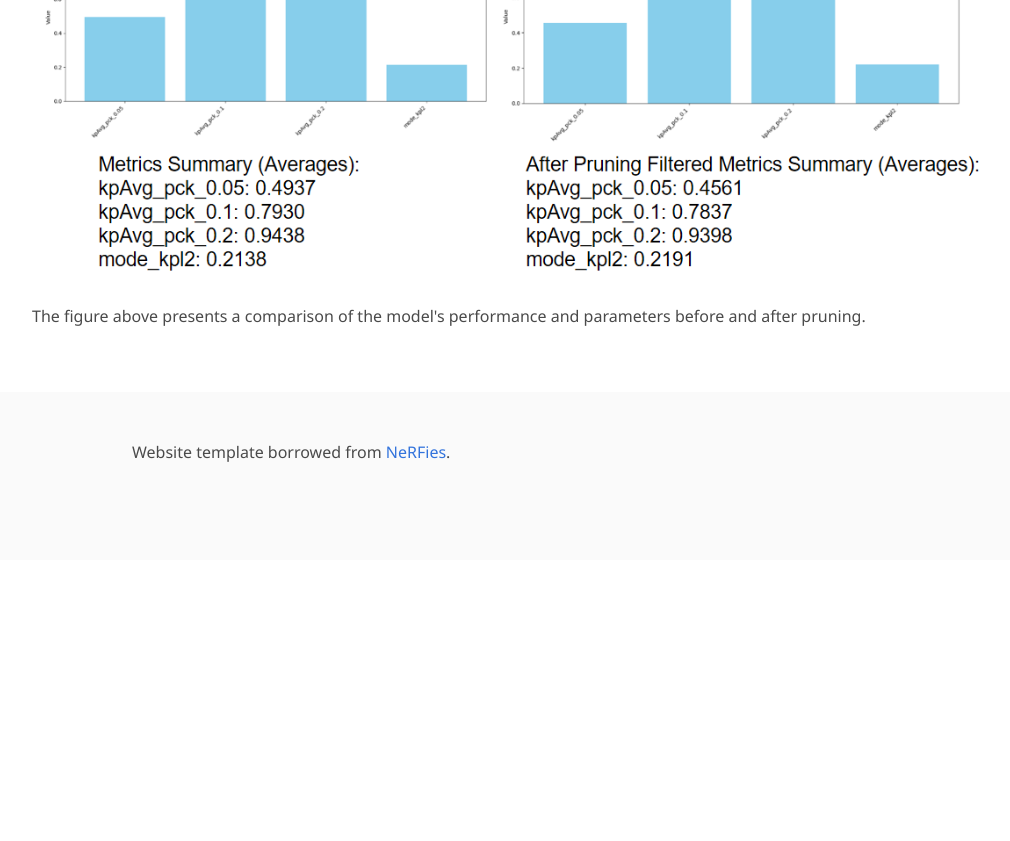
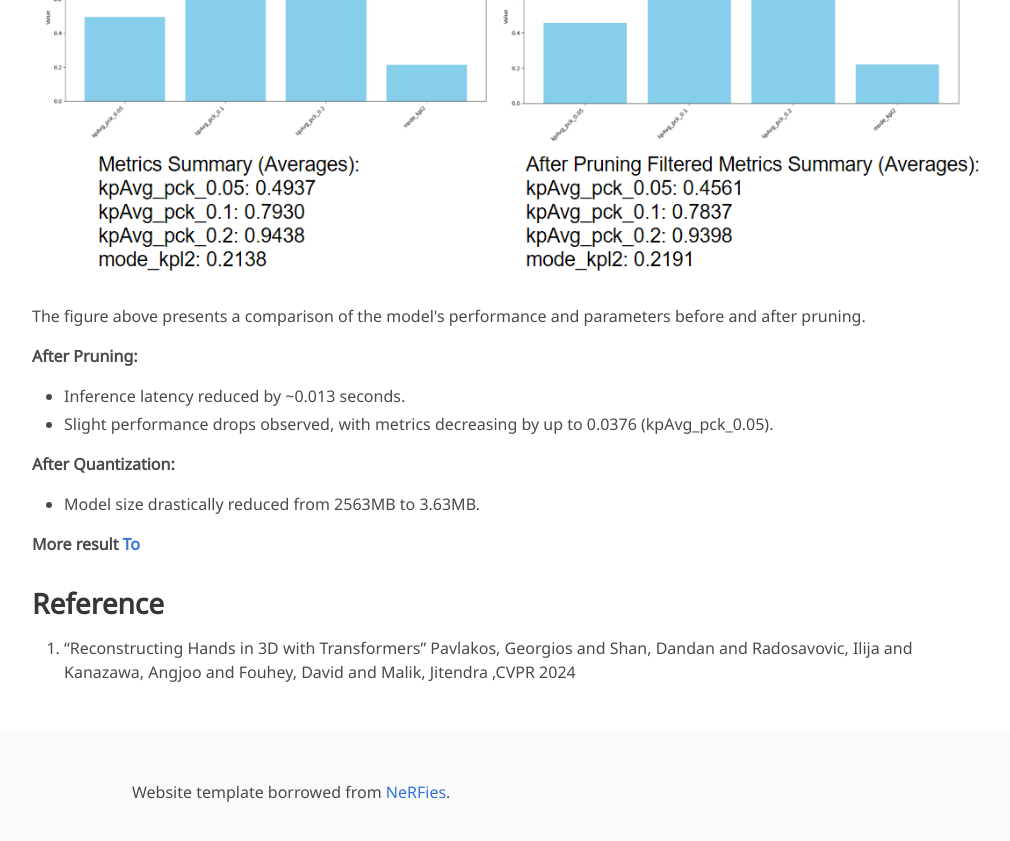
Before and after one commit to itcxx/Minimizationo-of-HaMeR-model-, a Jekyll site: the page built from index.md, in a window 1280 px wide and 900 px high, scrolled down 3184 px. Shown: the top 841 px of the window, without its empty margins (128-1138 px from the left). Built offline with Jekyll 4.4.1, drawn with Linux system fonts in a browser that asks for light colours; some web fonts are replaced; before the commit the page ends 3744 px from its top, so only the background shows below that.

Commit message:
Update index.md

```diff
--- a/index.md
+++ b/index.md
@@ -100,3 +100,15 @@ python eval.py --dataset 'NEWDAYS-TEST-ALL'
     <p align="left">The figure above presents a comparison of the model's performance and parameters before and after pruning.
     </p>
 </p>
+<B>After Pruning:</B>
+
+* Inference latency reduced by ~0.013 seconds.
+* Slight performance drops observed, with metrics decreasing by up to 0.0376 (kpAvg_pck_0.05).
+
+<B> After Quantization:</B>
+* Model size drastically reduced from 2563MB to 3.63MB.
+
+<B> More result [To](https://github.com/itcxx/Minimizationo-of-HaMeR-model-/blob/main/Optimization.ipynb)
+
+## Reference
+1. "Reconstructing Hands in 3D with Transformers" Pavlakos, Georgios and Shan, Dandan and Radosavovic, Ilija and Kanazawa, Angjoo and Fouhey, David and Malik, Jitendra ,CVPR 2024
```
